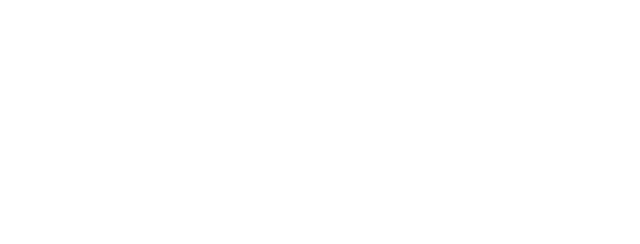
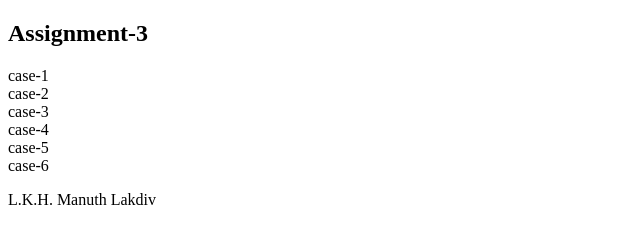
Before and after one commit to ManuthLakdiw/css-assignment-3, a plain HTML site: page index.html in a window 1280 px wide. Shown: the whole page, without its empty margins (0-640 px from the left). Drawn offline with Linux system fonts and the light colour scheme.

Commit message:
added content

```diff
--- a/index.html
+++ b/index.html
@@ -5,5 +5,24 @@
     <meta name="viewport" content="width=device-width, initial-scale=1.0" />
     <title>css-assigment-3</title>
   </head>
-  <body></body>
+  <body>
+    <header>
+      <h2>Assignment-3</h2>
+    </header>
+
+    <main>
+      <div class="case-container">
+        <div class="case-1">case-1</div>
+        <div class="case-2">case-2</div>
+        <div class="case-3">case-3</div>
+        <div class="case-4">case-4</div>
+        <div class="case-5">case-5</div>
+        <div class="case-6">case-6</div>
+      </div>
+    </main>
+
+    <footer>
+      <p>L.K.H. Manuth Lakdiv</p>
+    </footer>
+  </body>
 </html>
```
